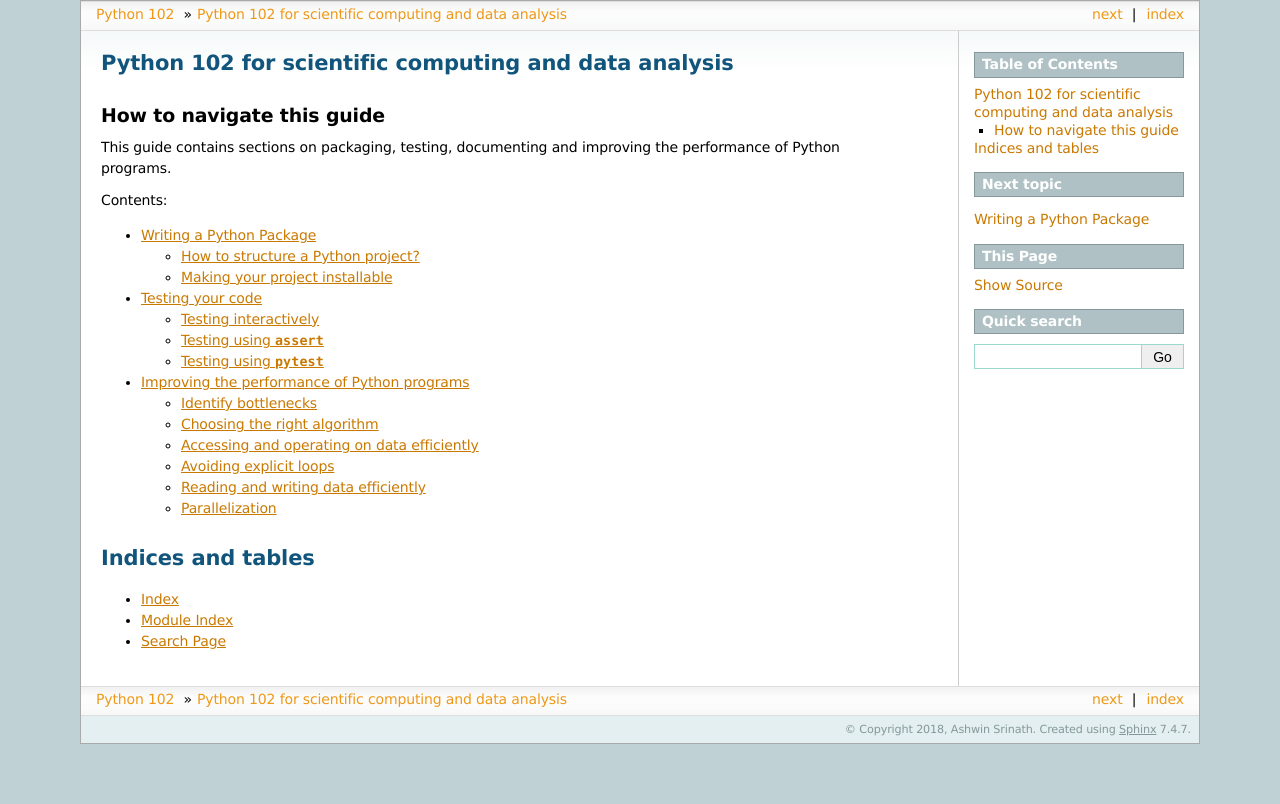
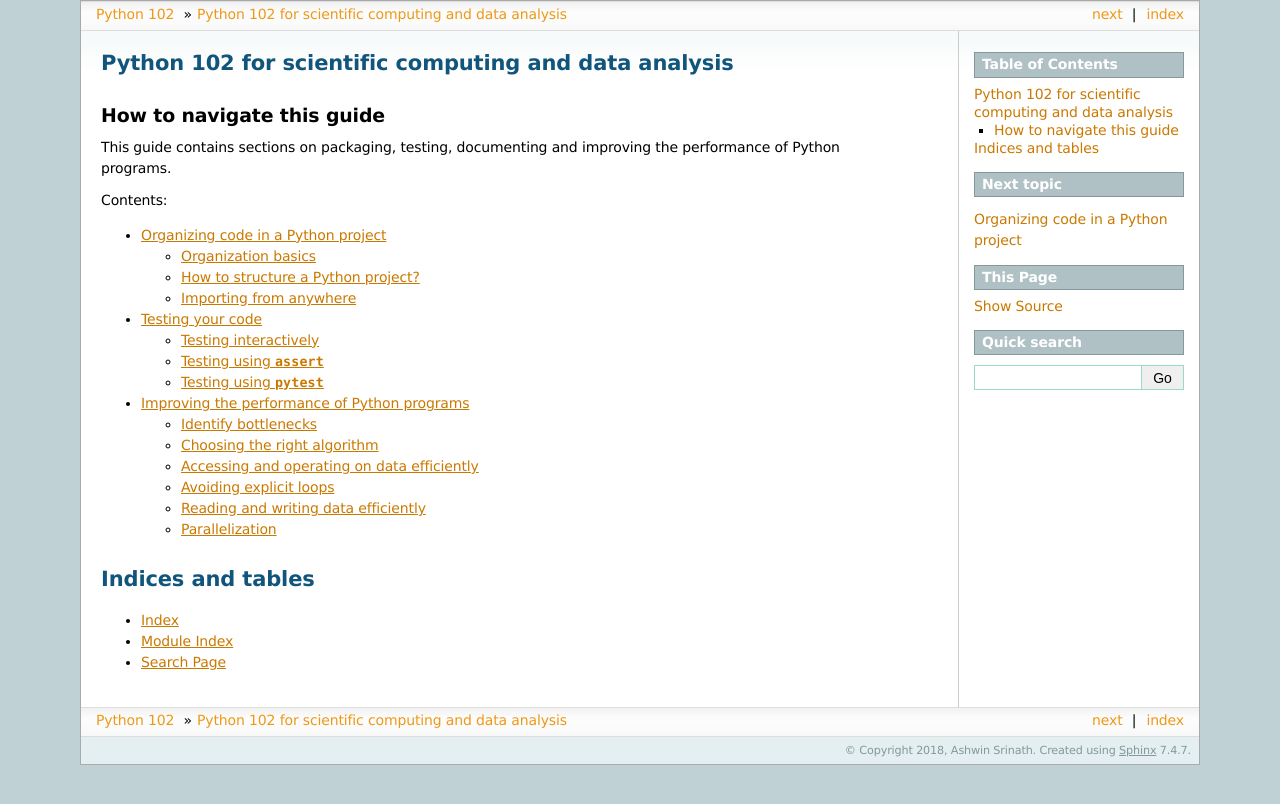
Before and after one commit to shwina/python-102, a Sphinx documentation site: the page built from docs/index.rst, in a window 1280 px wide. Shown: the top 804 px of the page. Built offline with Sphinx 7.4.7, drawn with Linux system fonts in a browser that asks for light colours; some of the changed lines change nothing that is shown.

Commit message:
Updates to packaging section.

```diff
--- a/docs/packaging.rst
+++ b/docs/packaging.rst
@@ -1,93 +1,235 @@
-Writing a Python Package
-========================
+Organizing code in a Python project
+===================================
 
-We want to write some code that
-plots triangles:
+A well structured project is
+easy to navigate and make changes and improvements to.
+It's also more likely to be used by other people --
+and that includes *you* a few weeks from now!
+
+Organization basics
+-------------------
+
+We want to write a Python program that draws triangles:
 
 .. image:: images/triangle.png
-   :width: 50%
+   :width: 60%
+
+We use the the `Polygon <https://matplotlib.org/gallery/api/patch_collection.html>`_ class
+of the `matplotlib <https://matplotlib.org/>`_ library
+and write a script called ``draw_triangles.py`` to do this:
+
+.. literalinclude:: ../code/draw_triangles-v1.py
+   :caption: draw_triangles.py
+   :language: python
+
+Do you think this is a good way to organize the code?
+What do you think could be improved in the script ``draw_triangles.py``?
+
+Functions
+^^^^^^^^^
+
+Functions facilitate code reuse.
+Whenever you see yourself
+typing the same code twice
+in the same program or project,
+it is a clear indication that the code belongs in a function.
+
+A good function:
+
+* has a descriptive name. ``draw_triangle`` is a better name
+  than ``plot``.
+* is small -- no more than a couple of dozen lines -- and does
+  **one** thing. If a function is doing too much,
+  then it should probably be broken into smaller functions.
+* can be easily tested -- more on this soon.
+* is well documented -- more on this later.
+
+In the script ``draw_triangles.py`` above,
+it would be a good idea to define a function
+called ``draw_triangle`` that draws a single triangle,
+and re-use this function every time we need to draw a triangle:
+
+.. literalinclude:: ../code/draw_triangles-v2.py
+   :caption: draw_triangles.py
+
+Python scripts and modules
+^^^^^^^^^^^^^^^^^^^^^^^^^^
+
+A *module* is a file containing a collection of Python definitions and statements,
+typically named with a ``.py`` suffix.
+
+A *script* is a module that is intended to be run by the Python interpreter.
+For example, the script ``draw_triangles.py`` can be run
+from the command-line using the command:
+
+::
+
+  $ python draw_triangles.py
+
+If you are using an Integrated Development Environment
+like Spyder or `PyCharm <https://www.jetbrains.com/pycharm/>`_,
+then the script can be run by opening it in the IDE and clicking on the "Run" button.
+
+Modules, or specific functions from a module can be imported
+using the ``import`` statement:
+
+.. code-block:: python
+
+   import draw_triangles
+   from draw_triangles import draw_triangle
+
+When a module is imported,
+all the statements in the module are executed by the Python interpreter.
+This happens only the first time the module is imported.
+
+It is sometimes useful to have both
+importable functions
+as well as executable statements
+in a single module.
+When importing functions from this module,
+it is possible to avoid running other code by placing it under
+``if __name__ == "__main__"``:
+
+.. literalinclude:: ../code/draw_triangles-v3.py
+   :caption: draw_triangles.py
+
+When another module imports
+the module ``draw_triangles`` above,
+the code under ``if __name__ == "__main__"`` is **not** executed.
 
 How to structure a Python project?
 ----------------------------------
 
-How you choose organize the code for your project is an incredibly important decision.
-Well structured code is:
+Let us now imagine we had a lot more code;
+for example, a *collection* of functions for:
 
-* easier to navigate and make changes to
-* easier to reuse
-* easier to test
-* more likely to be used by others
+* plotting shapes (like ``draw_triangle`` above)
+* calculating areas
+* geometric transformations
+
+What are the different ways to organize code for a Python project
+that is more than a handful of lines long?
+
+A single module
+^^^^^^^^^^^^^^^
+
+::
+
+   geometry
+   └── draw_triangles.py
 
 One way to organize your code
 is to put all of it
-in a single ``.py`` file (module),
-including (optionally) executable "top-level" code.
+in a single ``.py`` file (module)
+like ``draw_triangles.py`` above.
+
+Multiple modules
+^^^^^^^^^^^^^^^^
+
+For a small number of functions
+the approach above is fine,
+and even recommended,
+but as the size and/or scope of the project grows,
+it may be necessary to
+divide up code into different modules,
+each containing related data and functionality.
+
+::
+
+   geometry
+   ├── draw_triangles.py
+   └── graphics.py
+
+.. literalinclude:: ../code/graphics.py
+   :caption: graphics.py
+
+Typically, the "top-level" executable code is put in
+in a separate script
+which imports functions and data from other modules:
 
 .. code-block:: python
-    :caption: main.py
+   :caption: draw_triangles.py
 
-    import matplotlib.pyplot as plt
+   import graphics
 
-    def draw_triangle(coords, ax=None):
-        if ax is None:
-            ax = plt.gca()
-        else:
-            fig, ax = plt.subplots()
-       patch = plt.Polygon(coords)
-       ax.add_patch(patch)
-       return ax
+   graphics.draw_triangle([
+       (0.2, 0.2),
+       (0.2, 0.6),
+       (0.4, 0.4)
+   ])
 
-    if __name__ == "__main__":
-        draw_triangle([
-            (0.2, 0.2),
-            (0.2, 0.6),
-            (0.4, 0.4)])
+   graphics.draw_triangle([
+       (0.6, 0.8),
+       (0.8, 0.8),
+       (0.5, 0.5)
+   ])
 
-Multiple modules that each
-contain related data and functionality:
+   graphics.draw_triangle([
+       (0.6, 0.1),
+       (0.7, 0.3),
+       (0.9, 0.2)
+   ])
+
+Packages
+^^^^^^^^
+
+A Python **package** is a directory containing
+a file called ``__init__.py``,
+which can be empty.
+Packages can contain modules
+as well as other packages
+(sometimes referred to as *sub-packages*).
+
+For example, ``geometry`` below is a package,
+containing various modules:
+
+::
+
+   draw_triangles.py
+   geometry
+   ├── graphics.py
+   └── __init__.py
+
+A module from the package can be imported
+using the "dot" notation:
 
 .. code-block:: python
-   :caption: shapes.py
 
-   import matplotlib.pyplot as plt
+   import geometry.graphics
+   geometry.graphics.draw_triangle(args)
 
-   def draw_triangle(coords, ax=None):
-       if ax is None:
-           ax = plt.gca()
-       else:
-           fig, ax = plt.subplots()
-       patch = plt.Polygon(coords)
-       ax.add_patch(patch)
-       return ax
+It's also possible to import a specific function
+from the module:
 
 .. code-block:: python
-   :caption: main.py
 
-   import shapes
-   shapes.draw_triangle([
-       (0.2, 0.2),
-       (0.2, 0.6),
-       (0.4, 0.4)])
+   from geometry.graphics import draw_triangle
+   draw_triangle(args)
 
-3. As a **package**.
-   A Python package is a directory containing
-   a file called ``__init__.py``.
-   Any module in this directory can be imported
-   using the "dot" notation:
+Packages can themselves be imported,
+which really just imports the ``__init__.py`` module.
 
-   .. code-block:: bash
+.. code-block:: python
 
-      geometry
-      ├── __init__.py
-      └── shapes.py
+   import geometry
 
-   .. code-block:: python
+If ``__init__.py`` is empty, there is "nothing" in the imported
+``geometry`` package,
+and the following line gives an error:
 
-      from geometry.shapes import draw_triangle
-      draw_triangle(args)
+.. code-block:: python
 
-Making your project installable
--------------------------------
+   geometry.graphics.draw_triangle(args)
+
+.. code-block:: python
+
+   AttributeError: module 'geometry' has no attribute 'graphics'
+
+Importing from anywhere
+-----------------------
+
+sys.path
+^^^^^^^^
 
 To improve their reusability,
 you typically want to be able to
@@ -95,7 +237,7 @@
 from anywhere,
 i.e., from any directory on your computer.
 
-One way to do this that is **not** recommended
+One way to do this
 is to use ``sys.path``:
 
 .. code-block:: python
@@ -103,13 +245,16 @@
    import sys
    sys.path.append('/path/to/geometry')
 
-   import shapes
+   import graphics
 
 ``sys.path`` is a list of directories
 that Python looks for modules and packages in
 when you ``import`` them.
 
-A better way is to make your package installable
+Installable projects
+^^^^^^^^^^^^^^^^^^^^
+
+A better way is to make your project "installable"
 using
 `setuptools <https://setuptools.readthedocs.io/en/latest/>`_.
 To do this, you will need to
@@ -118,11 +263,11 @@
 
 .. code-block:: bash
 
+   draw_triangles.py
    geometry
-   ├── geometry
-   │   ├── __init__.py
-   │   └── shapes.py
-   └── setup.py
+   ├── graphics.py
+   └── __init__.py
+   setup.py
 
 A minimal ``setup.py`` can include the following
 
@@ -146,4 +291,15 @@
 
 This installs the package in *editable* mode,
 creating a link to it in the user's ``site-packages`` directory,
-which happens to be in ``sys.path``.
+which happens to already be in ``sys.path``.
+
+Once your project is installed,
+you don't need to worry about
+adding it manually to ``sys.path`` each time you need to use it.
+
+It's also easy to *uninstall* a package;
+just run the following command from the same directory as ``setup.py``:
+
+.. code-block:: bash
+
+   $ pip uninstall .
```
